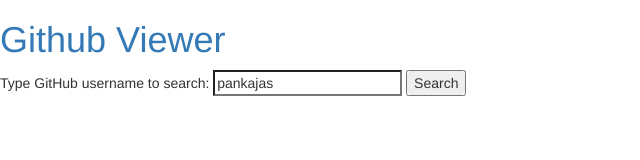
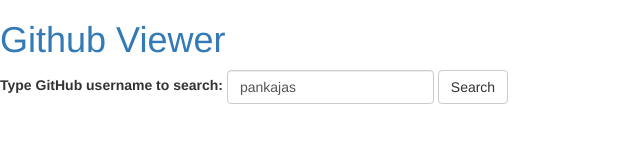
Before and after one commit to PankajAS/Ragistration.com, a plain HTML site: page index.html at #/main in a window 1280 px wide. Shown: the whole page, without its empty margins (0-640 px from the left). Drawn offline with nearby package versions, Linux system fonts and the light colour scheme; some packages are replaced by stand-ins of ours.

Commit message:
Update main.html

```diff
--- a/main.html
+++ b/main.html
@@ -1,5 +1,5 @@
-<form ng-submit="search(username)">
-  Type GitHub username to search:
-  <input type="search" required="" placeholder="pankajas" ng-model="username" />
-  <input type="submit" value="Search" />
+<form class="form-inline" ng-submit="search(username)">
+   <label>Type GitHub username to search:</label>
+  <input type="search"  class="form-control" placeholder="pankajas" ng-model="username" required>
+  <input type="submit" class="btn btn-default" value="Search" />
 </form>
```
